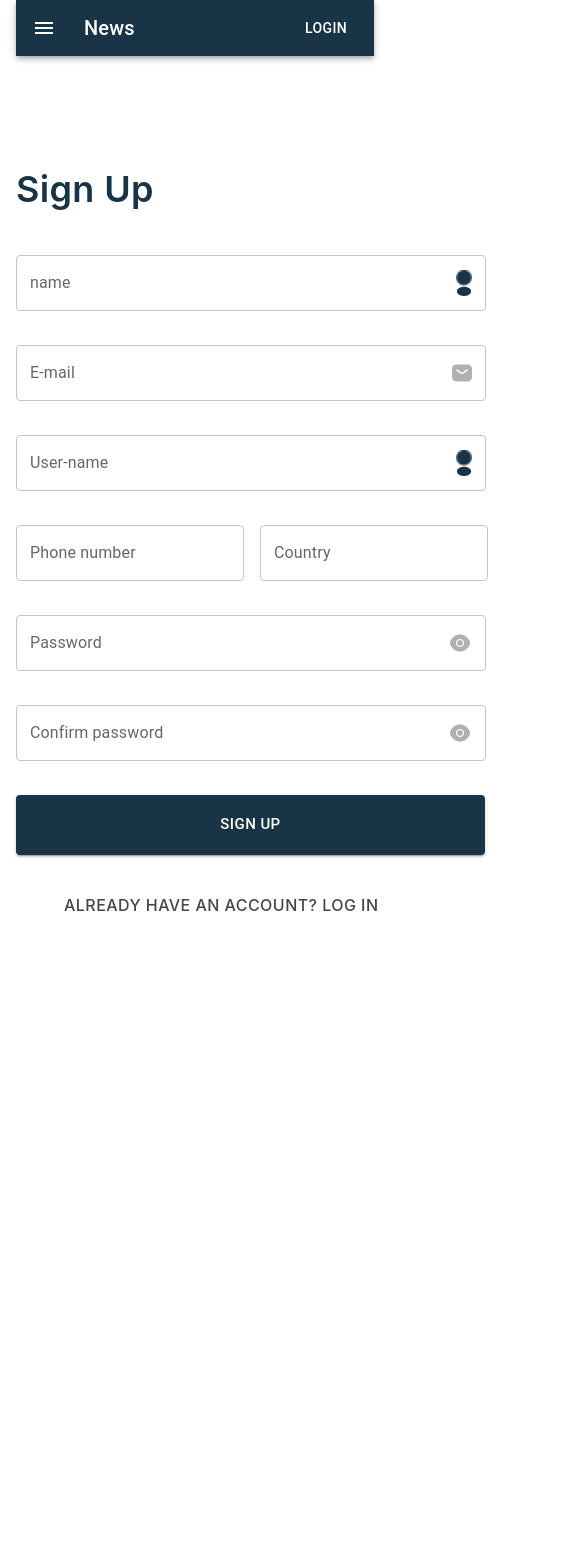
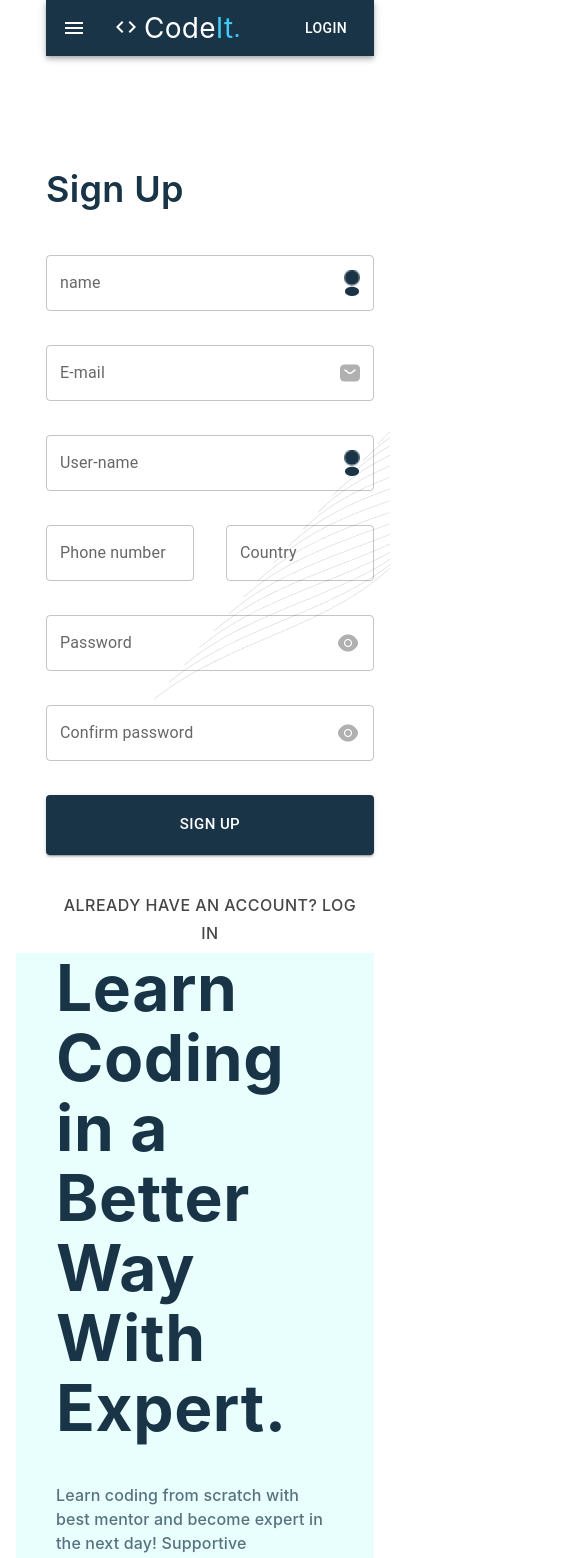
Before and after one commit to usama2333/Task-1, a React (Create React App) app: page / in a window 390 px wide. Shown: the top 1558 px of the page, 585 px wide, since content can reach past the window. Before the commit the page ends 1393 px from the top, so only its background shows below. Built offline with nearby package versions, Linux system fonts and the light colour scheme.

Commit message:
some responsive

```diff
--- a/src/authentication/Signup.js
+++ b/src/authentication/Signup.js
@@ -12,11 +12,13 @@ import pic1 from '../assests/images/pic1.png';
 import pic2 from '../assests/images/pic2.png';
 import pic3 from '../assests/images/pic3.png';
 import robot from '../assests/images/robot.png';
+import background from '../assests/images/background.png';
 import InputAdornment from '@mui/material/InputAdornment';
 import AppBar from '@mui/material/AppBar';
 import Toolbar from '@mui/material/Toolbar';
 import IconButton from '@mui/material/IconButton';
 import MenuIcon from '@mui/icons-material/Menu';
+import CodeIcon from '@mui/icons-material/Code';
 
 
 
@@ -24,8 +26,8 @@ const Signup = () => {
   return (
     <Fragment>
 
-      <Container  maxWidth = 'lg'>
-      <Box sx={{ flexGrow: 1 }}>
+      <Container  maxWidth = 'xl' sx={{backgroundImage: `url(${background})`, backgroundRepeat : 'no-repeat' }}>
+      <Box sx={{ flexGrow: 1 , ml : '30px'}}>
       <AppBar position="static">
         <Toolbar>
           <IconButton
@@ -38,7 +40,26 @@ const Signup = () => {
             <MenuIcon />
           </IconButton>
           <Typography variant="h6" component="div" sx={{ flexGrow: 1 }}>
-            News
+          <Stack
+         direction='row'
+         alignItems='center'
+
+        >
+
+         <Box sx={{display: 'flex'}}>
+         <Box sx={{mt: '8px' , mr: '6px'}}> <CodeIcon/></Box>
+            <Typography sx={{color : '#FFFF;' , fontSize : '28px' , fonWeight : 700 , fontFamily : 'Inter' , fontStyle : 'normal'}}>
+                Code
+            </Typography>
+            <Typography sx={{color : '#40CAF5;' , fontSize : '28px' , fonWeight : 700 , fontFamily : 'Inter' , fontStyle : 'normal'}}>
+                It
+            </Typography>
+            <Typography sx={{color : '#40CAF5;' , fontSize : '28px' , fonWeight : 700}}>
+                .
+            </Typography>
+         </Box>
+
+         </Stack>
           </Typography>
           <Button color="inherit">Login</Button>
         </Toolbar>
@@ -48,40 +69,13 @@ const Signup = () => {
 
 
          <Stack
-         direction='row'
-         spacing={15}
+         direction={{md : 'column' , lg : 'row'}}
+         spacing={19}
          >
 
-       <Box sx={{flexGrow : 1 }}>
+       <Box sx={{flexGrow : 1 , ml : '30px'}}>
 
-        {/* <Stack
-         direction='row'
-         alignItems='center'
-         sx={{ mt : '42px'}}
-        >
-        <Box
-           component="img"
-          sx={{
-           height: '28.15px',
-           width: '29.17px',
-           mr : '13px'
 
-          }}
-          src={Vector}
-         />
-         <Box sx={{display: 'flex'}}>
-            <Typography sx={{color : '#1A3447;' , fontSize : '28px' , fonWeight : 700 , fontFamily : 'Inter' , fontStyle : 'normal'}}>
-                Code
-            </Typography>
-            <Typography sx={{color : '#40CAF5;' , fontSize : '28px' , fonWeight : 700 , fontFamily : 'Inter' , fontStyle : 'normal'}}>
-                It
-            </Typography>
-            <Typography sx={{color : '#1A3447;' , fontSize : '28px' , fonWeight : 700}}>
-                .
-            </Typography>
-         </Box>
-
-         </Stack> */}
 
 
          <Box sx={{mt : '110.5px', mb : '44px'}}>
@@ -98,7 +92,7 @@ const Signup = () => {
     <Box
     sx={{
         color : '#1A3447',
-        width: '470px',
+        width: 'auto',
         height : '60px',
         // border : '2px solid #1A3447',
         borderRadius : '5px',
@@ -126,7 +120,7 @@ const Signup = () => {
      <Box
     sx={{
         color : '#B0B0B0',
-        width: '470px',
+        width: 'auto',
         height : '60px',
         // border : '2px solid #1A3447',
         borderRadius : '5px',
@@ -153,7 +147,7 @@ const Signup = () => {
      <Box
     sx={{
         color : '#1A3447',
-        width: '470px',
+        width: 'auto',
         height : '60px',
         // border : '2px solid #1A3447',
         borderRadius : '5px',
@@ -179,12 +173,12 @@ const Signup = () => {
 
     <Stack
      direction='row'
-     spacing={2}
+     spacing={4}
     >
      <Box
     sx={{
         color : '#1A3447',
-        width: '228px',
+        width: 'auto',
         height : '60px',
         // border : '2px solid #1A3447',
         borderRadius : '5px',
@@ -198,7 +192,7 @@ const Signup = () => {
      <Box
     sx={{
         color : '#1A3447',
-        width: '228px',
+        width: 'auto',
         height : '60px',
         // border : '2px solid #1A3447',
         borderRadius : '5px',
@@ -213,7 +207,7 @@ const Signup = () => {
      <Box
     sx={{
         color : '#1A3447',
-        width: '470px',
+        width: 'auto',
         height : '60px',
         // border : '2px solid #1A3447',
         borderRadius : '5px',
@@ -235,7 +229,7 @@ const Signup = () => {
      <Box
     sx={{
         color : '#1A3447',
-        width: '470px',
+        width: 'auto',
         height : '60px',
         // border : '2px solid #1A3447',
         borderRadius : '5px',
@@ -254,11 +248,11 @@ const Signup = () => {
      </Box>
 
      <Box>
-     <Button sx={{height : '60px',width : '469px' , backgroundColor : '#1A3447'}} size='large' variant="contained">Sign Up</Button>
+     <Button sx={{height : '60px',width : '100%' , backgroundColor : '#1A3447'}} size='large' variant="contained">Sign Up</Button>
      </Box>
 
-     <Box >
-        <Button sx={{ ml : '40px', mb : '60px', color : '#464646',fontFamily : 'Inter' , fontStyle : 'normal' , fontSize : '16px' }}>
+     <Box sx={{display : 'flex' , justifyContent : 'center' , alignItems : 'center'}}>
+        <Button sx={{  mb :{ lg : '60px' , md : '30px'}, color : '#464646',fontFamily : 'Inter' , fontStyle : 'normal' , fontSize : '16px' }}>
         Already have an account? Log In
         </Button>
      </Box>
@@ -276,9 +270,9 @@ const Signup = () => {
             {/* Second portion starts here */}
 
 
-            <Box sx={{flexGrow : 1 , backgroundColor : '#E8FFFE', width : '658px', px : '35px'}}>
+            <Box sx={{flexGrow : 1 , backgroundColor : '#E8FFFE', width : {lg : '658px', md : 'auto' , sm : 'auto'}, px : '40px'}}>
 
-                <Box sx={{mt : '163px'}}>
+                <Box sx={{mt : {lg : '163px' , md : '140px' , sm : '90px'}}}>
                     <Typography sx={{color : '#1A3447' , fontFamily : 'Inter' , fontStyle : 'normal' , fontSize : '64px' , fontWeight : 700 , lineHeight : '70px'}}>
                     Learn Coding in
                     a Better Way With
@@ -287,7 +281,7 @@ const Signup = () => {
                 </Box>
 
                 <Box sx={{mt : '40px'}}>
-                    <Typography sx={{color : 'rgba(26, 52, 71, 0.7);' , fontFamily : 'Inter' , fontStyle : 'normal' , fontSize : '17px' , fontWeight : 500 , lineHeight : '21px'}}>
+                    <Typography sx={{color : 'rgba(26, 52, 71, 0.7);' , fontFamily : 'Inter' , fontStyle : 'normal' , fontSize :{lg : '17px' , sm : '25px'} , fontWeight : 500 , lineHeight : { lg :'21px' , sm : '34px'}}}>
                     Learn coding from scratch with best mentor and become expert in the next day! Supportive community, lots of expert will help you to improve your coding skill.
                     </Typography>
                 </Box>
@@ -348,9 +342,10 @@ const Signup = () => {
                 <Box
                     component="img"
                     sx={{
+                        //    display : {lg : 'block' , sm : 'none'},
                            position : 'absolute',
                            top : '-60px',
-                           left : '25px',
+                           left : { md :'70px' , sm : '-30px'},
                         //    display : 'flex',
                         //    justifyContent : 'center',
                         //    alignItems : 'center'
```
